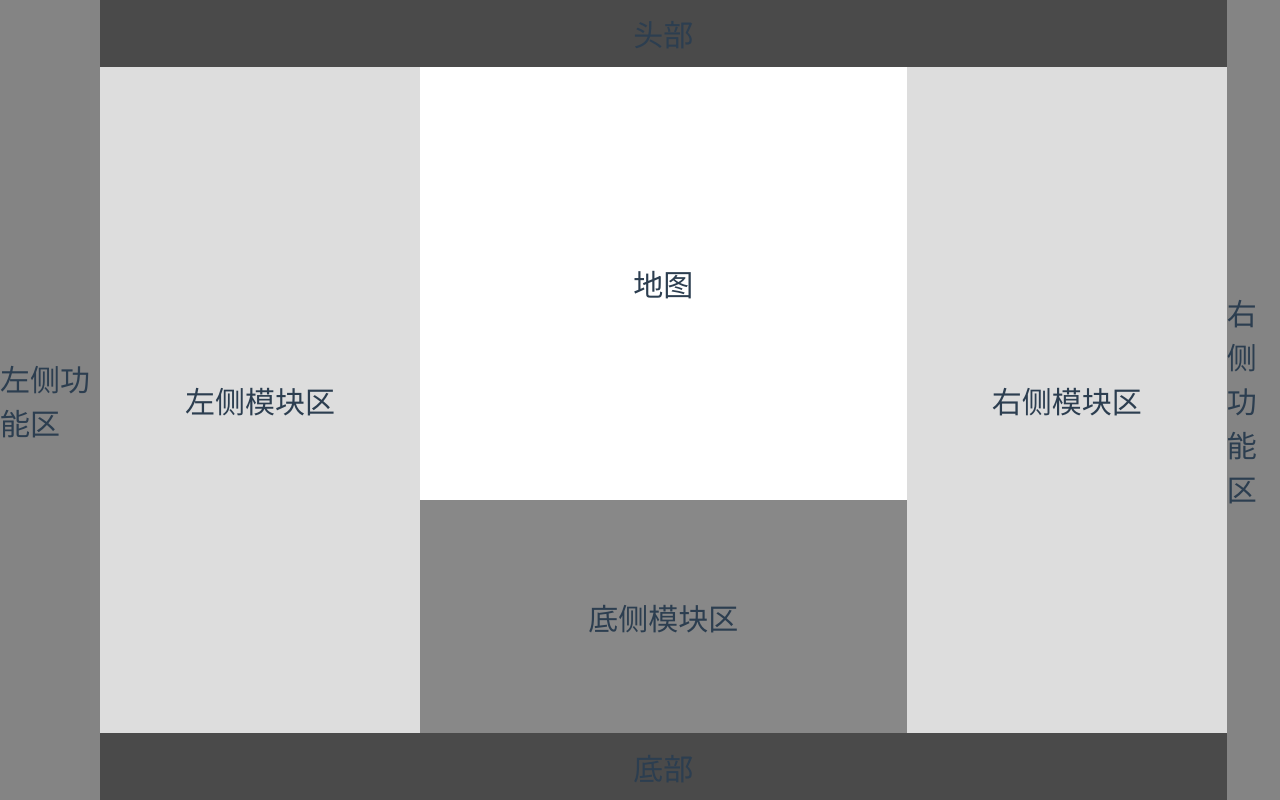
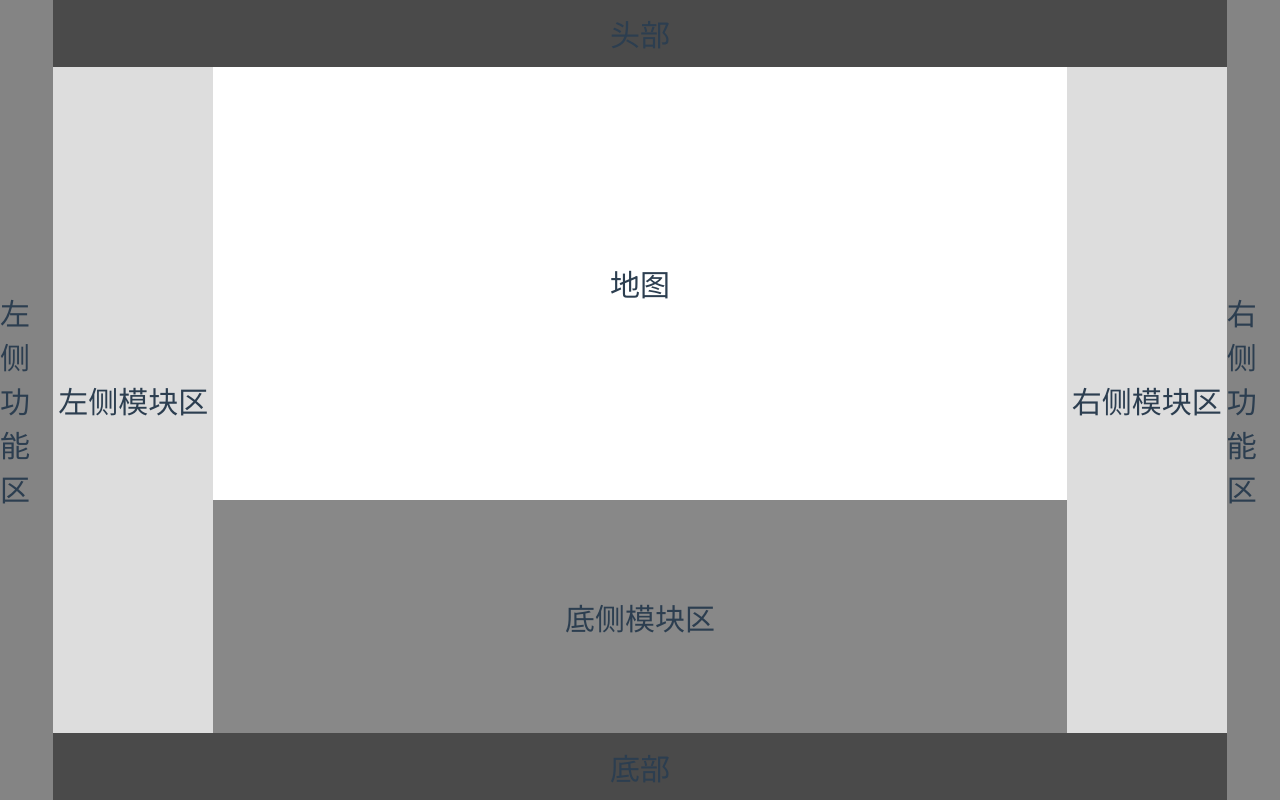
Before and after one commit to ryan0562/Large-screen-adaptation, a Vue app: page /largeScreen-flex in a window 1280 px wide. Built offline with nearby package versions, Linux system fonts and the light colour scheme.

Commit message:
细节调整

```diff
--- a/src/components/LargeScreen-flex.vue
+++ b/src/components/LargeScreen-flex.vue
@@ -1,6 +1,6 @@
 <template>
   <div class="flex-container">
-    <div class="juzhong functionArea-left" >左侧功能区</div>
+    <div class="juzhong functionArea-left">左侧功能区</div>
     <div class="container">
       <div class="juzhong header">头部</div>
       <div class="main">
@@ -47,8 +47,10 @@ export default {
   computed: {
     modelAreaWidth() {
       // 模块区默认宽度为6格
-      const ratio = 6 / this.screenRatio;
-
+      let ratio = 6 / this.screenRatio;
+      if (ratio > 3) {
+        ratio = 3;
+      }
       return ratio;
     },
   },
@@ -65,9 +67,8 @@ export default {
     this.setMode();
   },
   methods: {
-    setMode(width = window.screen.width) {
+    setMode(width = document.documentElement.clientWidth) {
       this.screenRatio = Math.ceil(width / 1920); // 向上取整倍率
-      console.log(this.screenRatio);
     },
   },
 };
@@ -97,8 +98,8 @@ export default {
   font-size: 30px;
 }
 .functionArea-left {
-  // .unit_w(1);
-  width:100px;
+  .unit_w(1);
+  //width: 100px;
   background: #848484;
 }
 .functionArea-right {
```
